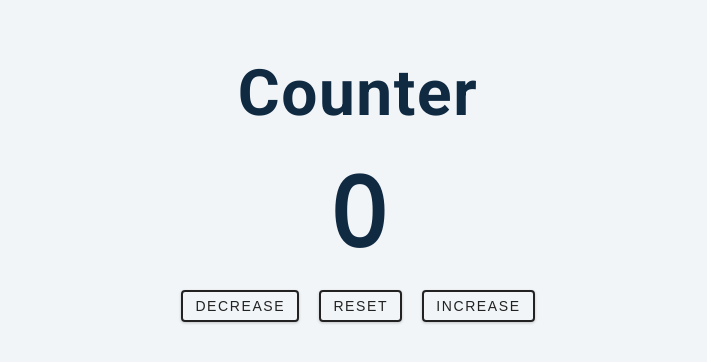
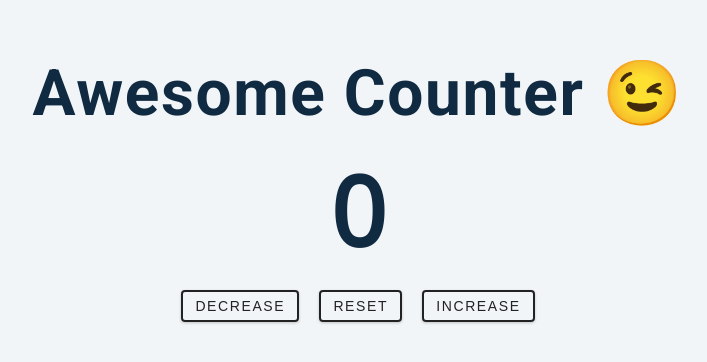
Before and after one commit to Pritam-Chougale/Simple-Counter-App, a plain HTML site: page index.html in a window 1280 px wide. Shown: the part 204-566 px from the top of the page, without its empty margins (282-989 px from the left). Drawn offline with nearby package versions, Linux system fonts and the light colour scheme.

Commit message:
index.html
final index.html

```diff
--- a/index.html
+++ b/index.html
@@ -10,7 +10,7 @@
 <body>
  <main>
      <div class="container">
-         <h1>Counter</h1>
+         <h1>Awesome Counter &#x1F609 </h1>
          <span id="value">0</span>
          <div class="button-container">
 
```
